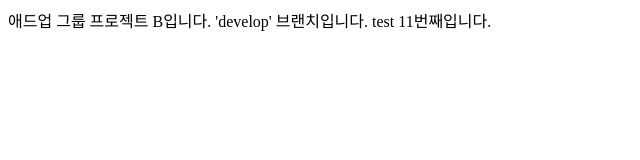
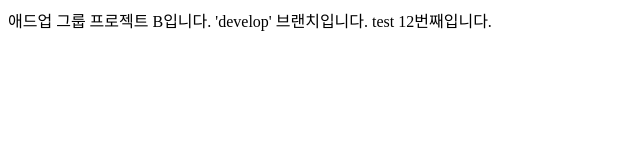
Before and after one commit to kkeonwoo/group-projectB, a plain HTML site: page index.html in a window 1280 px wide. Shown: the full height of the page, 0-640 px from the left. Drawn offline with Linux system fonts and the light colour scheme.

Commit message:
12번째

```diff
--- a/index.html
+++ b/index.html
@@ -8,6 +8,6 @@
 <body>
     애드업 그룹 프로젝트 B입니다.
     'develop' 브랜치입니다.
-    test 11번째입니다.
+    test 12번째입니다.
 </body>
 </html>
```
